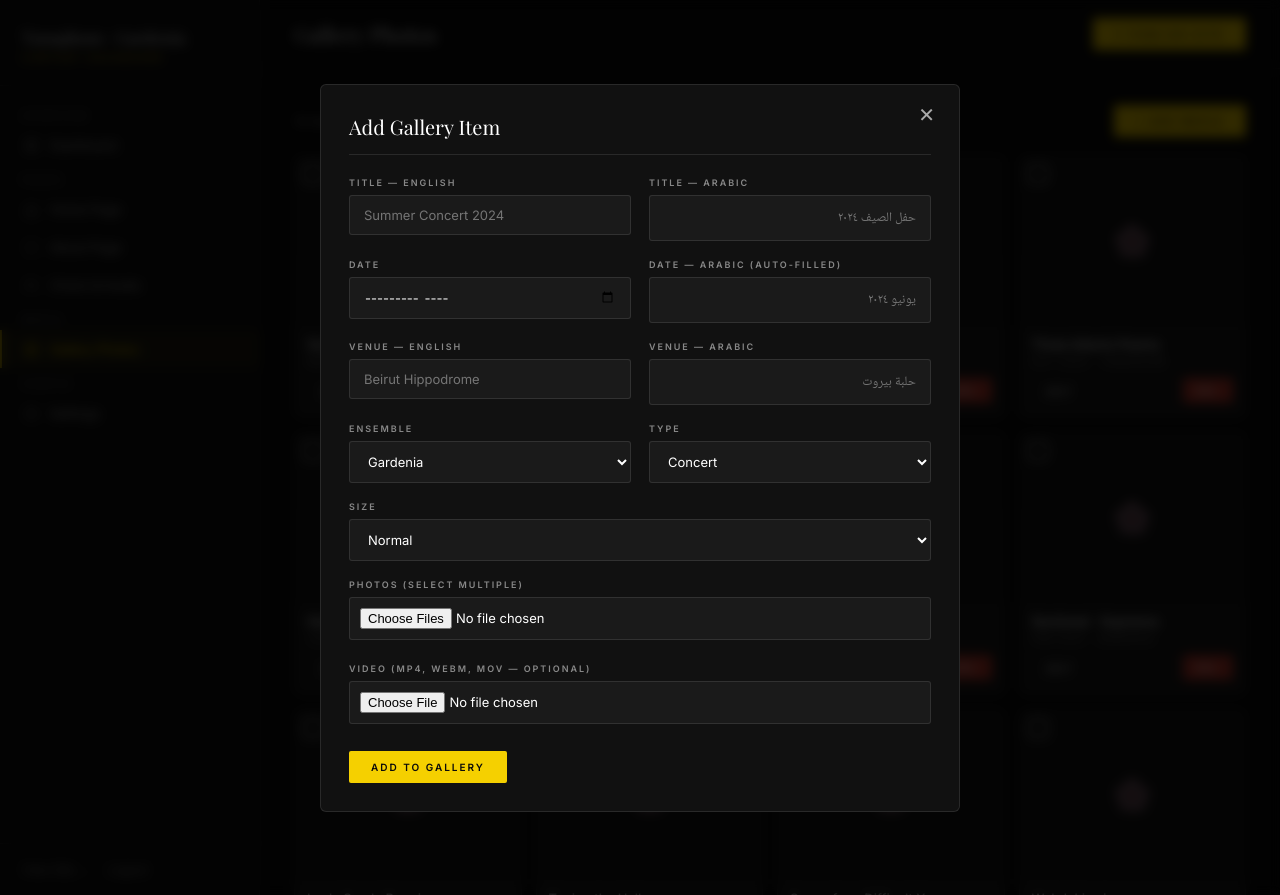
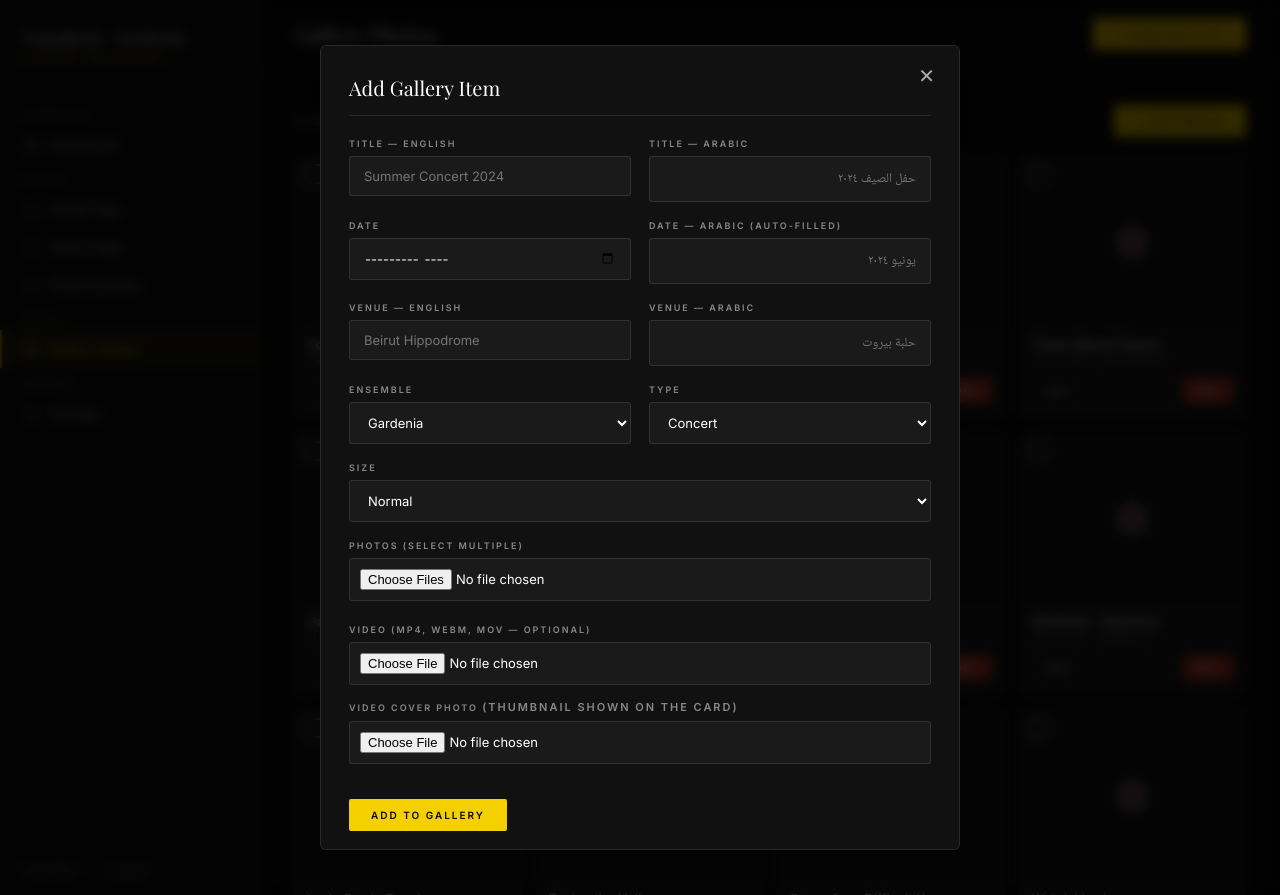
Before and after one commit to maz-is-blue/Tanaghom-Gardenia-, a Flask app: page /admin/gallery in a window 1280 px wide, after a click on "+ ADD MEDIA". Run offline with Flask 2, Linux system fonts and the light colour scheme; the visitor is signed in with stand-in values (Sample User, id 1); some libraries are stand-ins or nearby versions; some web fonts are replaced.

Commit message:
Add video cover photo, remove play button from card
- New "Video Cover Photo" field in Add and Edit modals
- Cover uploaded via temp endpoint (same pipeline as photos)
- Stored as cover field in gallery item JSON
- bgFor() uses m.cover as thumbnail for video-only items
- Removed play button ▶ from card — clicking opens lightbox
- Dark gradient shown for video cards with no cover set

Co-Authored-By: Claude Sonnet 4.6 <noreply@anthropic.com>

```diff
--- a/backend/app/routes/admin.py
+++ b/backend/app/routes/admin.py
@@ -299,6 +299,11 @@ def gallery_add():
         if pv.startswith('/static/uploads/gallery/'):
             video = pv
 
+    cover = ''
+    pc = request.form.get('pre_cover', '')
+    if pc.startswith('/static/uploads/gallery/'):
+        cover = pc
+
     date_raw = request.form.get('date_raw', '')
     date_en, date_ar_auto = _format_date(date_raw)
     date_ar = request.form.get('dateAr', '') or date_ar_auto
@@ -319,6 +324,7 @@ def gallery_add():
         'image':    images[0] if images else '',
         'images':   images,
         'video':    video,
+        'cover':    cover,
         'palette':  ['#2a3d28', '#8DA086', '#F5D000'],
     })
     data['items'] = items
@@ -378,6 +384,12 @@ def gallery_edit(item_id):
                 pv = request.form.get('pre_video', '')
                 if pv.startswith('/static/uploads/gallery/'):
                     item['video'] = pv
+
+            pc = request.form.get('pre_cover', '')
+            if pc.startswith('/static/uploads/gallery/'):
+                item['cover'] = pc
+            elif request.form.get('remove_cover'):
+                item['cover'] = ''
             break
     save_content('gallery', data)
     flash('Gallery item updated.', 'success')
--- a/frontend/templates/admin/gallery_page.html
+++ b/frontend/templates/admin/gallery_page.html
@@ -180,12 +180,21 @@
         </div>
       </div>
 
-      <div class="frow single" style="margin-bottom:20px">
+      <div class="frow single" style="margin-bottom:8px">
         <div class="fg">
           <label>Video (MP4, WebM, MOV — optional)</label>
           <input type="file" name="video" accept="video/mp4,video/webm,video/quicktime,video/avi"
                  style="padding:10px" onchange="previewVideo(this,'add-vid-preview')">
           <div id="add-vid-preview"></div>
+        </div>
+      </div>
+
+      <div class="frow single" style="margin-bottom:20px">
+        <div class="fg">
+          <label>Video Cover Photo <span style="font-size:11px;color:var(--gray)">(thumbnail shown on the card)</span></label>
+          <input type="file" name="cover" accept="image/*" style="padding:10px"
+                 onchange="previewFiles(this,'add-cover-preview')">
+          <div id="add-cover-preview" class="img-preview-grid"></div>
         </div>
       </div>
 
@@ -291,12 +300,28 @@
           <div id="ef-existing-vid"></div>
         </div>
       </div>
-      <div class="frow single" style="margin-bottom:20px">
+      <div class="frow single" style="margin-bottom:8px">
         <div class="fg">
           <label>Replace / Add Video</label>
           <input type="file" name="video" accept="video/mp4,video/webm,video/quicktime"
                  style="padding:10px" onchange="previewVideo(this,'ef-new-vid-preview')">
           <div id="ef-new-vid-preview"></div>
+        </div>
+      </div>
+
+      <!-- Cover photo -->
+      <div class="frow single" style="margin-bottom:8px">
+        <div class="fg">
+          <label>Current Cover Photo</label>
+          <div id="ef-existing-cover"></div>
+        </div>
+      </div>
+      <div class="frow single" style="margin-bottom:20px">
+        <div class="fg">
+          <label>Replace Cover Photo <span style="font-size:11px;color:var(--gray)">(thumbnail shown on the card)</span></label>
+          <input type="file" name="cover" accept="image/*" style="padding:10px"
+                 onchange="previewFiles(this,'ef-new-cover-preview')">
+          <div id="ef-new-cover-preview" class="img-preview-grid"></div>
         </div>
       </div>
 
@@ -447,11 +472,24 @@ function openEdit(item) {
     vidCont.innerHTML = '<span style="font-size:12px;color:var(--gray)">No video uploaded.</span>';
   }
 
+  // Existing cover
+  var coverCont = document.getElementById('ef-existing-cover');
+  coverCont.innerHTML = '';
+  if (item.cover) {
+    coverCont.innerHTML = '<img src="' + item.cover + '" style="max-width:200px;max-height:120px;border-radius:6px;object-fit:cover">' +
+      '<label style="display:flex;align-items:center;gap:6px;margin-top:6px;font-size:12px;cursor:pointer;">' +
+      '<input type="checkbox" name="remove_cover" value="1"> Remove cover photo</label>';
+  } else {
+    coverCont.innerHTML = '<span style="font-size:12px;color:var(--gray)">No cover photo set.</span>';
+  }
+
   // Clear new file previews
   document.getElementById('ef-new-img-preview').innerHTML = '';
   document.getElementById('ef-new-vid-preview').innerHTML = '';
+  document.getElementById('ef-new-cover-preview').innerHTML = '';
   document.querySelector('#edit-form input[type=file][name=images]').value = '';
   document.querySelector('#edit-form input[type=file][name=video]').value = '';
+  document.querySelector('#edit-form input[type=file][name=cover]').value = '';
 
   document.getElementById('edit-modal').style.display = 'flex';
 }
@@ -506,11 +544,14 @@ async function xhrSubmit(form) {
     });
     var videoInput = form.querySelector('input[type=file][name=video]');
     var videoFile  = videoInput && videoInput.files[0] ? videoInput.files[0] : null;
-    var totalSteps = allImgs.length + (videoFile ? 1 : 0);
+    var coverInput = form.querySelector('input[type=file][name=cover]');
+    var coverFile  = coverInput && coverInput.files[0] ? coverInput.files[0] : null;
+    var totalSteps = allImgs.length + (videoFile ? 1 : 0) + (coverFile ? 1 : 0);
 
     /* Remove stale hidden inputs */
     form.querySelectorAll('input[name=pre_images]').forEach(function(el) { el.remove(); });
     form.querySelectorAll('input[name=pre_video]').forEach(function(el) { el.remove(); });
+    form.querySelectorAll('input[name=pre_cover]').forEach(function(el) { el.remove(); });
 
     /* Upload photos */
     for (var i = 0; i < allImgs.length; i++) {
@@ -530,6 +571,16 @@ async function xhrSubmit(form) {
       hidden.type = 'hidden'; hidden.name = 'pre_video'; hidden.value = vpath;
       form.appendChild(hidden);
       videoInput.value = '';
+    }
+
+    /* Upload cover photo */
+    if (coverFile) {
+      var cpath = await uploadToTemp(coverFile, '/admin/gallery/upload-temp',
+                                     allImgs.length + (videoFile ? 1 : 0), totalSteps, 'Uploading cover photo…');
+      var hidden = document.createElement('input');
+      hidden.type = 'hidden'; hidden.name = 'pre_cover'; hidden.value = cpath;
+      form.appendChild(hidden);
+      coverInput.value = '';
     }
 
     setProgress(100, 'Saving…');
--- a/frontend/templates/gallery.html
+++ b/frontend/templates/gallery.html
@@ -419,9 +419,9 @@ const moments = {{ content['gallery']['items'] | tojson }};
 
 function bgFor(m) {
   const imgs  = m.images && m.images.length ? m.images : (m.image ? [m.image] : []);
-  const thumb = imgs[0];
+  const thumb = m.cover || imgs[0];
   if (thumb) return `<div style="position:absolute;inset:0;background:url('${thumb}') center/cover no-repeat"></div>`;
-  if (m.video) return `<div style="position:absolute;inset:0;display:flex;align-items:center;justify-content:center;font-size:48px;background:#1a1a1a">▶</div>`;
+  if (m.video) return `<div style="position:absolute;inset:0;background:linear-gradient(135deg,#1a1a2e 0%,#16213e 100%)"></div>`;
   const palette = m.palette || ['#2a3d28', '#8DA086', '#F5D000'];
   const [a, b, c] = palette;
   const isRehearsal = m.type === 'rehearsal';
@@ -505,7 +505,7 @@ function buildFlatList() {
     const imgs = m.images && m.images.length ? m.images : (m.image ? [m.image] : []);
     imgs.forEach(src => flatList.push({moment:m, type:'image', src}));
     if (m.video) flatList.push({moment:m, type:'video', src:m.video});
-    if (!imgs.length && !m.video) flatList.push({moment:m, type:'placeholder', src:null});
+    if (!imgs.length && !m.video) flatList.push({moment:m, type: m.cover ? 'image' : 'placeholder', src: m.cover || null});
   });
 }
 
```
